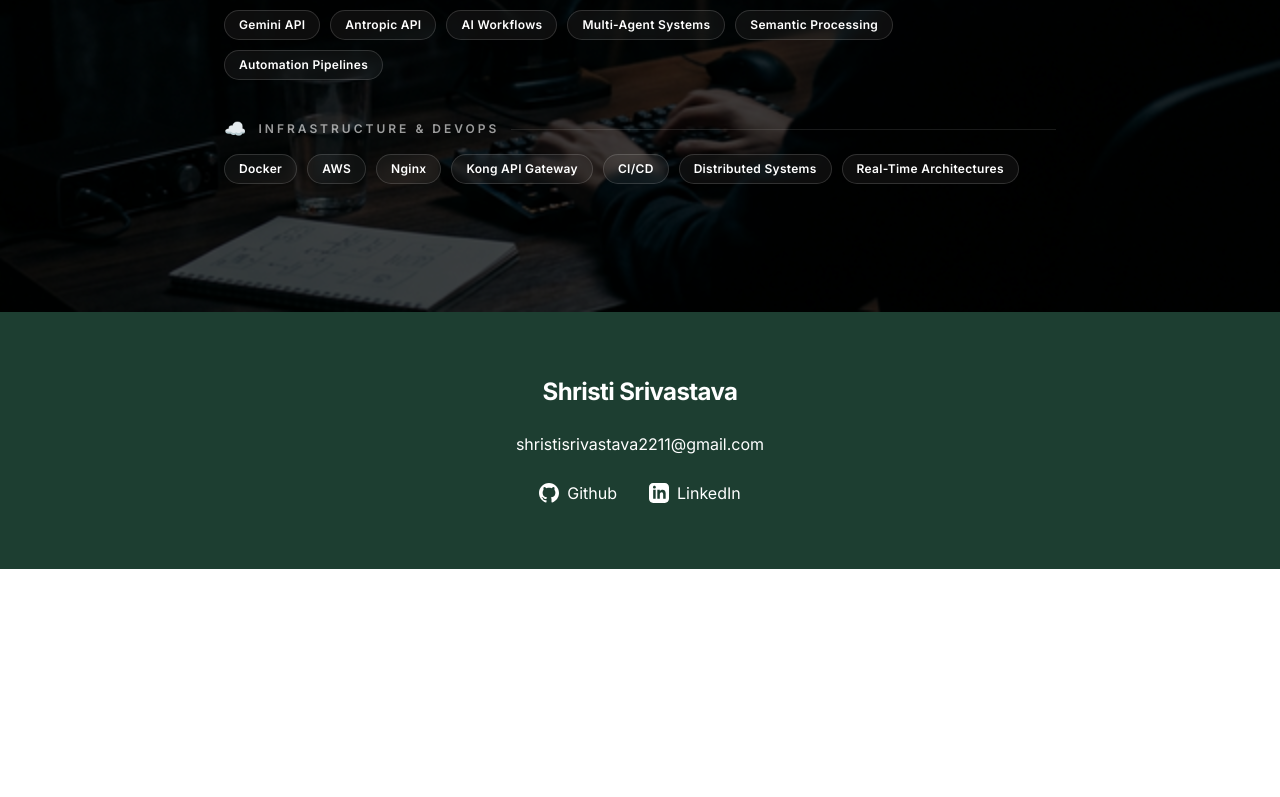
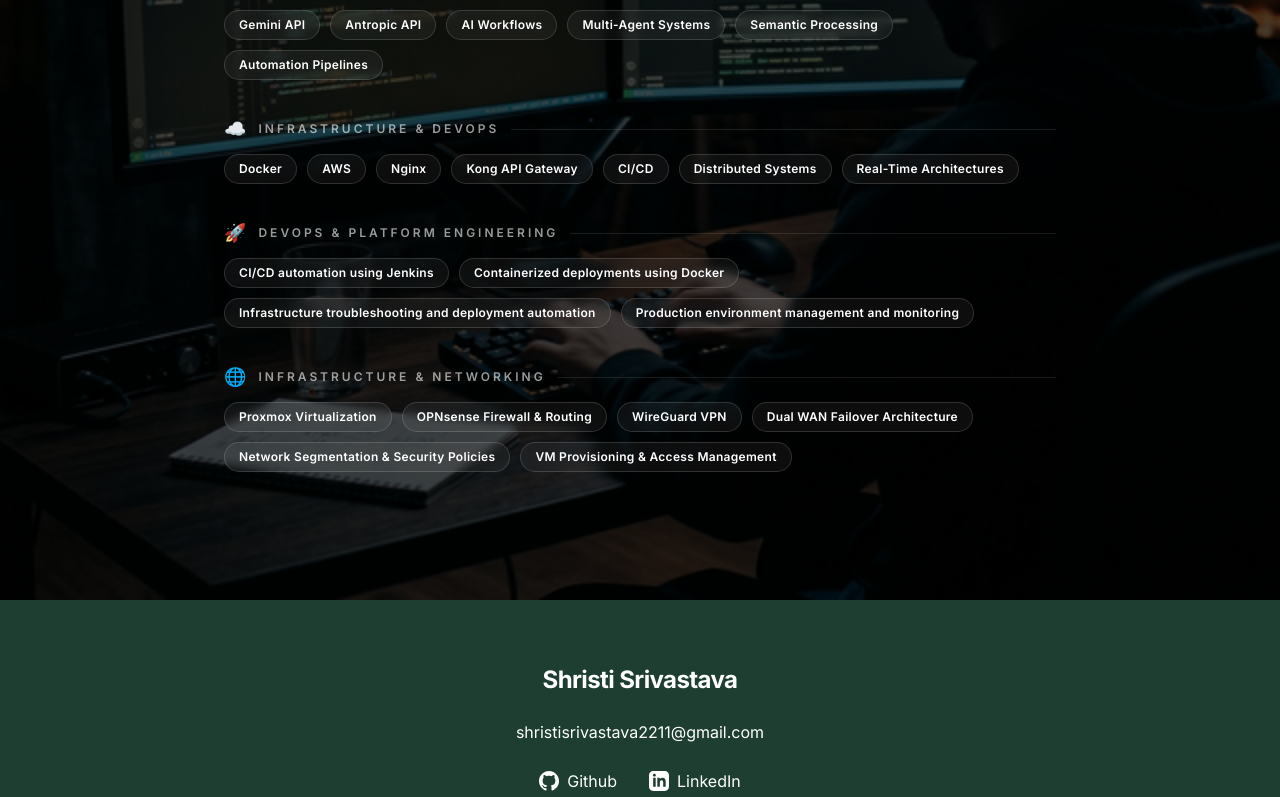
Before and after one commit to shristi2211/Portfolio_Shristi, a React (Vite) app: page / in a window 1280 px wide. Shown: the part 2104-2901 px from the top of the page. Before the commit the page ends 2673 px from the top, so only its background shows below. Built offline with nearby package versions, Linux system fonts and the light colour scheme.

Commit message:
Add DevOps and Infrastructure sections to engineering stack

```diff
--- a/src/pages/Home.tsx
+++ b/src/pages/Home.tsx
@@ -56,6 +56,16 @@
       category: 'Infrastructure & DevOps',
       icon: '☁️',
       tags: ['Docker', 'AWS', 'Nginx', 'Kong API Gateway', 'CI/CD', 'Distributed Systems', 'Real-Time Architectures'],
+    },
+    {
+      category: 'DevOps & Platform Engineering',
+      icon: '🚀',
+      tags: ['CI/CD automation using Jenkins', 'Containerized deployments using Docker', 'Infrastructure troubleshooting and deployment automation', 'Production environment management and monitoring'],
+    },
+    {
+      category: 'Infrastructure & Networking',
+      icon: '🌐',
+      tags: ['Proxmox Virtualization', 'OPNsense Firewall & Routing', 'WireGuard VPN', 'Dual WAN Failover Architecture', 'Network Segmentation & Security Policies', 'VM Provisioning & Access Management'],
     },
   ];
 
```
